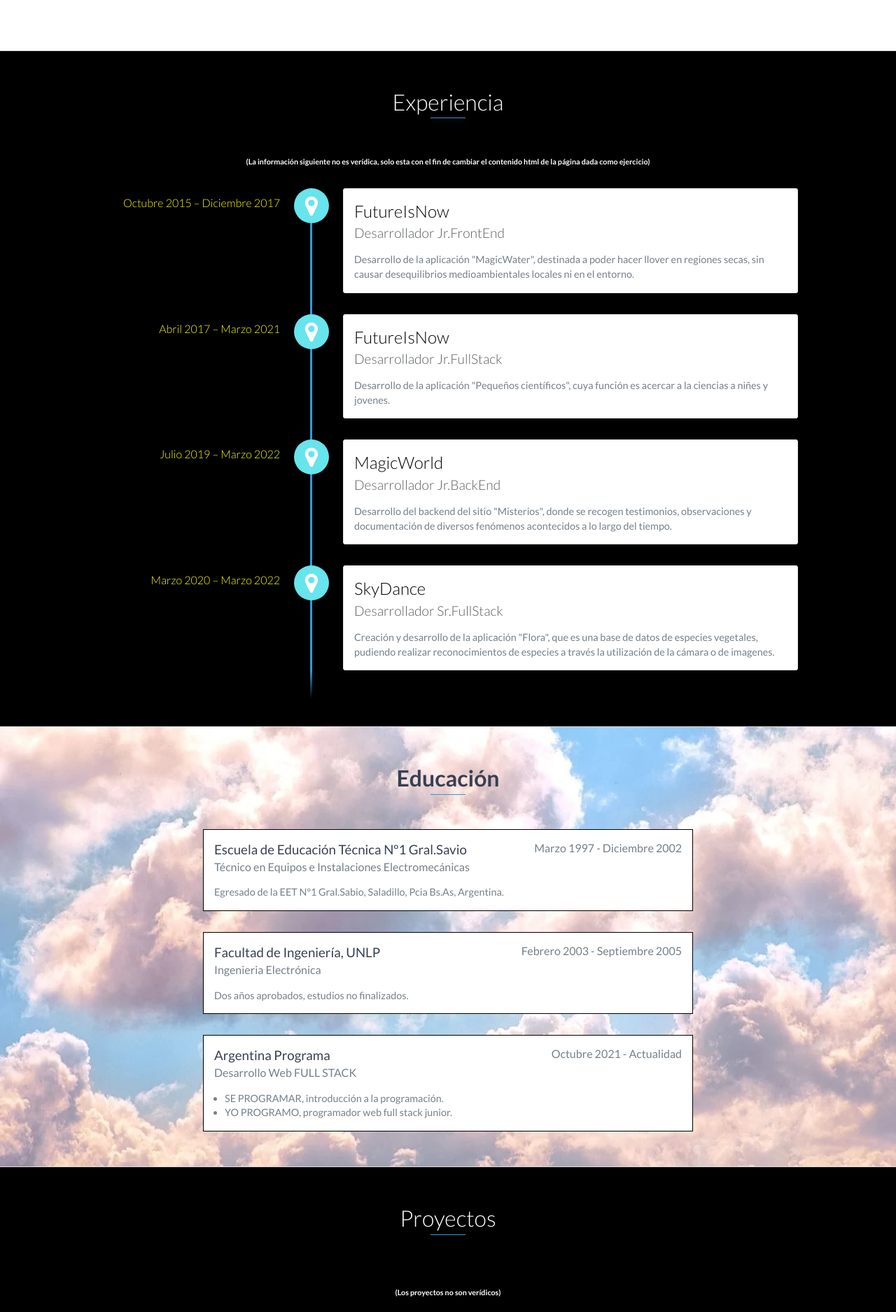
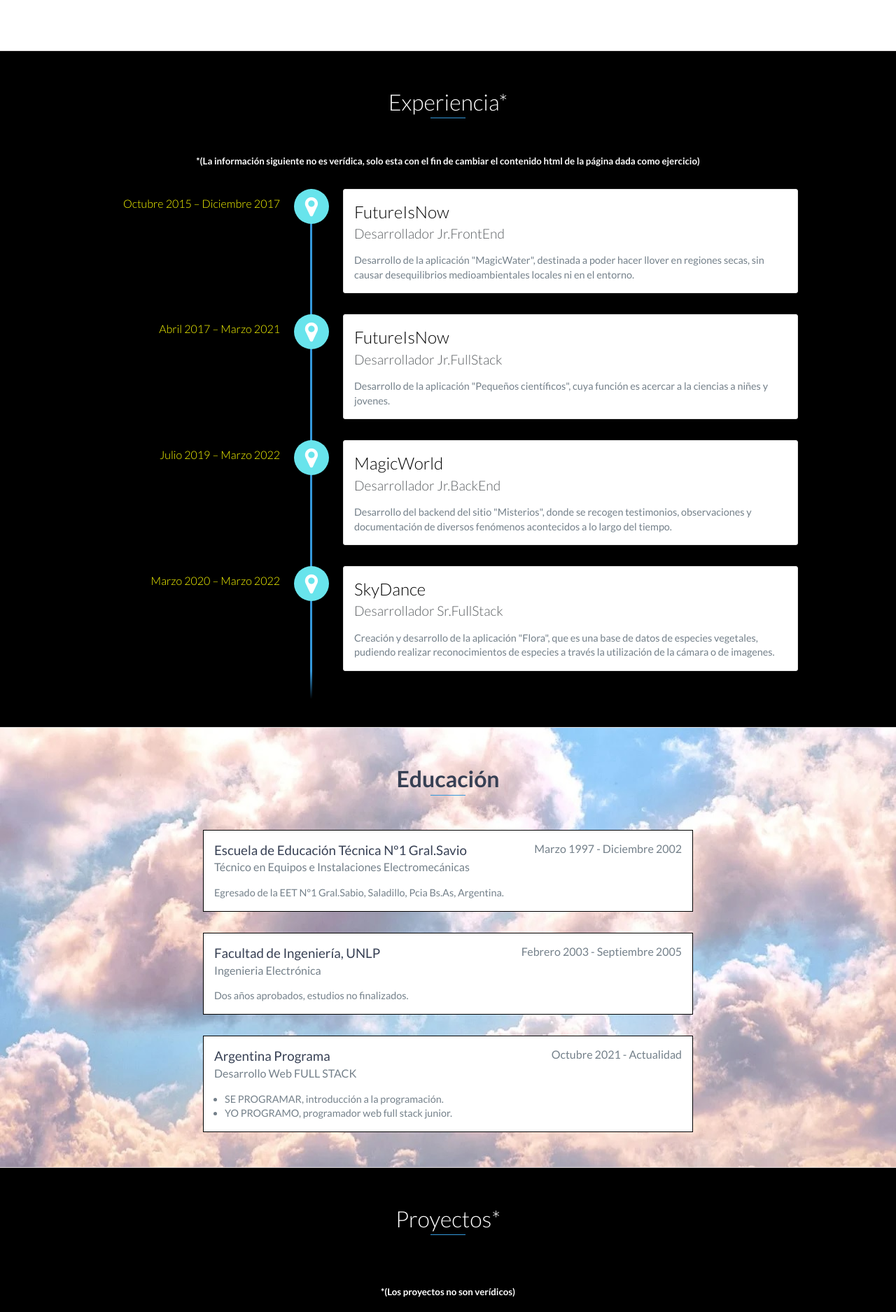
Before and after one commit to SantiagoCastellani/desafio-1-modelo, a website: page index.html in a window 1280 px wide. Shown: the part 954-2829 px from the top of the page at 70% size. Drawn offline with nearby package versions, Linux system fonts and the light colour scheme.

Commit message:
pequeño cambio

```diff
--- a/index.html
+++ b/index.html
@@ -82,8 +82,8 @@
     <!-- End #about -->
 
     <div id="experience" class="background-alt">
-        <h2 class="heading">Experiencia</h2>
-        <h6>(La información siguiente no es verídica, solo esta con el fin de cambiar el contenido html de la página dada como ejercicio)</h6>
+        <h2 class="heading">Experiencia*</h2>
+        <h5>*(La información siguiente no es verídica, solo esta con el fin de cambiar el contenido html de la página dada como ejercicio)</h5>
         <div id="experience-timeline">
             <div data-date="Octubre 2015 – Diciembre 2017">
                 <h3>FutureIsNow</h3>
@@ -153,8 +153,8 @@
     <!-- End #education -->
 
     <div id="projects" class="background-alt">
-        <h2 class="heading">Proyectos</h2>
-        <h6>(Los proyectos no son verídicos)</h6>
+        <h2 class="heading">Proyectos*</h2>
+        <h5>*(Los proyectos no son verídicos)</h5>
         <div class="container">
             <div class="row">
                 <div class="project shadow-large">
```
Also changed, not shown: css/styles.css.
